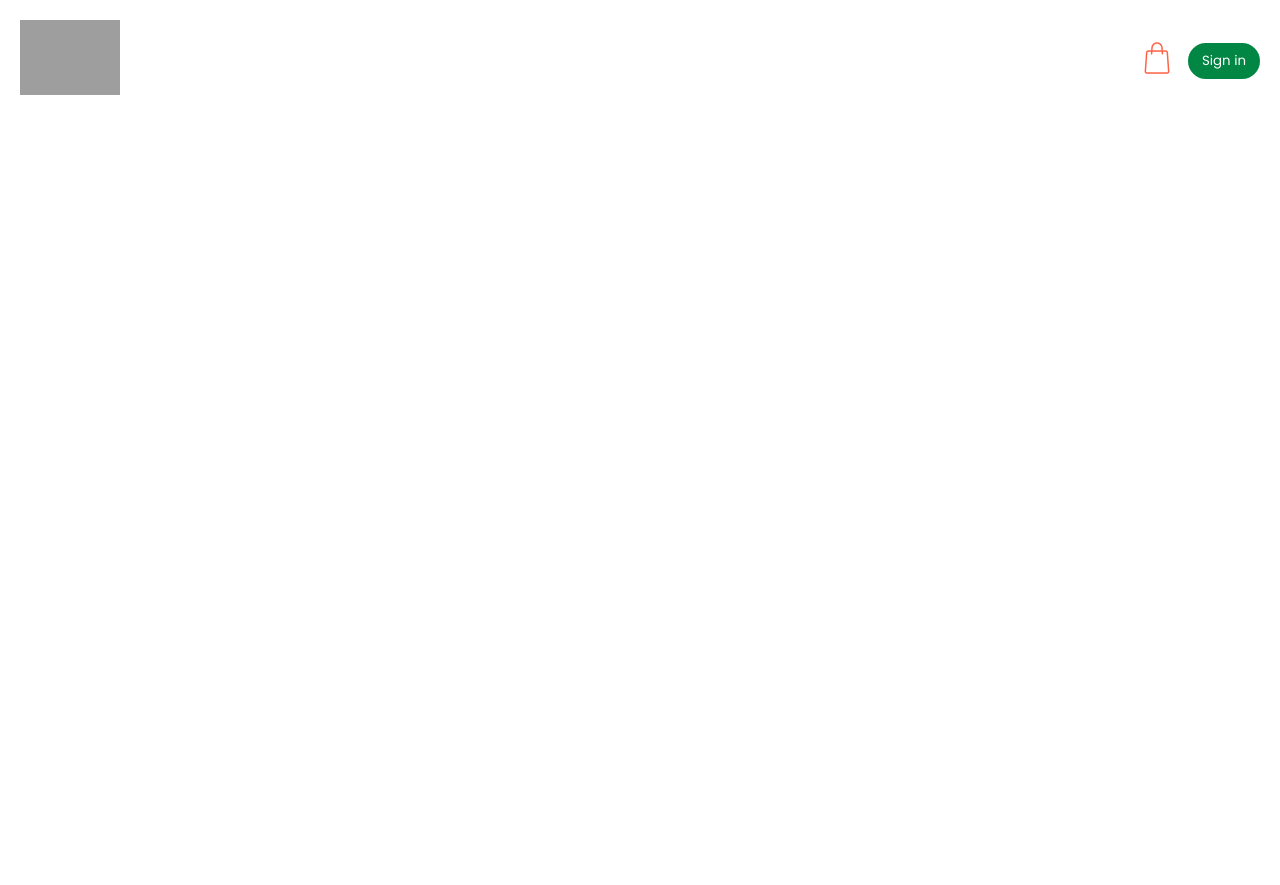
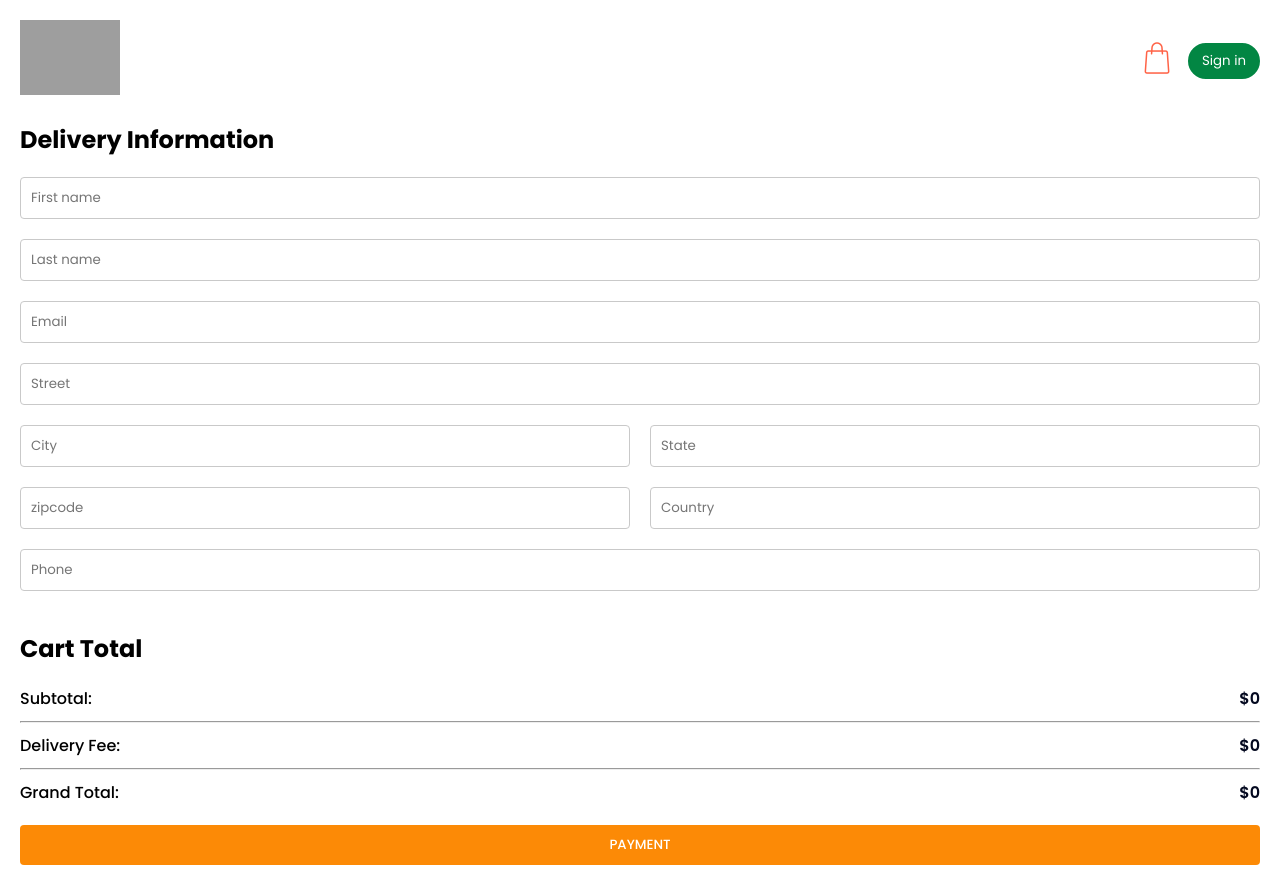
Before and after one commit to devalibello/food-delivery-app, a React (Vite) app in the folder frontend/: page /order in a window 1280 px wide. Before the commit this address had no page. Before the commit the page ends 800 px from the top, so only its background shows below. Built offline with nearby package versions, Linux system fonts and the light colour scheme; grey boxes are pictures that could not be loaded.

Commit message:
Add checkout

```diff
--- a/frontend/src/App.jsx
+++ b/frontend/src/App.jsx
@@ -17,7 +17,7 @@
         <Navbar setShowLogin={setShowLogin}/>
         <Routes>
           <Route path='/' element={<Home />} />
-          <Route path='/placeorder' element={<PlaceOrder />} />
+          <Route path='/order' element={<PlaceOrder />} />
           <Route path='/cart' element={<Cart />} />
         </Routes>
       </div>
--- /dev/null
+++ b/frontend/src/components/CartTotal/CartTotal.css
@@ -0,0 +1,23 @@
+.cart-buttom h2 {
+    margin-top: 20px;
+    margin-bottom: 20px;
+}
+
+.cart-total-section {
+    font-weight: 500;
+}
+
+.cart-total-section hr {
+    margin-top: 10px;
+    margin-bottom: 10px;
+}
+
+.grand-total {
+    color: var(--dark-blue);
+    font-weight: 600;
+}
+
+.cart-total-cal {
+    display: flex;
+    justify-content: space-between;
+}
--- /dev/null
+++ b/frontend/src/components/CartTotal/CartTotal.jsx
@@ -0,0 +1,37 @@
+import React, { useContext } from "react";
+import './CartTotal.css'
+import { StoreContext } from "../../context/StoreContext";
+
+const CartTotal = ({payment, goToPayment}) => {
+    const { getTotalAmount } = useContext(StoreContext)
+
+  return (
+    <div className="cart-buttom">
+      <h2>Cart Total</h2>
+      <div className="cart-total-section">
+        <div className="cart-total-cal">
+          <p>Subtotal:</p>
+          <p className="grand-total">${getTotalAmount()}</p>
+        </div>
+        <hr />
+        <div className="cart-total-cal">
+          <p>Delivery Fee:</p>
+          <p className="grand-total">${getTotalAmount() ? 50 : 0}</p>
+        </div>
+        <hr />
+        <div className="cart-total-cal">
+          <p>Grand Total:</p>
+          <p className="grand-total">
+            ${getTotalAmount() ? getTotalAmount() + 50 : 0}
+          </p>
+        </div>
+      </div>
+      <button onClick={() => goToPayment()} className="checkout-btn">
+        {payment}
+      </button>
+    </div>
+
+  );
+};
+
+export default CartTotal;
--- a/frontend/src/index.css
+++ b/frontend/src/index.css
@@ -12,4 +12,5 @@
   padding: 0px;
   list-style: none;
   font-family: 'Poppins', 'Courier New', Courier, monospace;
+  box-sizing: border-box;
 }
--- a/frontend/src/pages/Cart/Cart.css
+++ b/frontend/src/pages/Cart/Cart.css
@@ -52,30 +52,6 @@
     cursor: pointer;
 }
 
-.cart-buttom h2 {
-    margin-top: 20px;
-    margin-bottom: 10px;
-}
-
-.cart-total-section {
-    font-weight: 500;
-}
-
-.cart-total-section hr {
-    margin-top: 10px;
-    margin-bottom: 10px;
-}
-
-.grand-total {
-    color: var(--dark-blue);
-    font-weight: 600;
-}
-
-.cart-total-cal {
-    display: flex;
-    justify-content: space-between;
-}
-
 .checkout-btn {
     margin-top: 20px;
     padding: 10px;
--- a/frontend/src/pages/Cart/Cart.jsx
+++ b/frontend/src/pages/Cart/Cart.jsx
@@ -3,10 +3,11 @@
 import './Cart.css'
 import { foodList } from '../../assets/assets'
 import { useNavigate } from 'react-router-dom'
+import CartTotal from '../../components/CartTotal/CartTotal'
 
 const Cart = () => {
 
-  const { cartItems, removeFromCart, getTotalAmount } = useContext(StoreContext)
+  const { cartItems, removeFromCart} = useContext(StoreContext)
 
   const navigate = useNavigate()
 
@@ -37,26 +38,7 @@
         }
       })}
       <hr />
-      <div className="cart-buttom">
-        <h2>Cart Total</h2>
-        <div className="cart-total-section">
-          <div className="cart-total-cal">
-            <p>Subtotal:</p>
-            <p className='grand-total'>${getTotalAmount()}</p>
-          </div>
-          <hr />
-          <div className="cart-total-cal">
-            <p>Delivery Fee:</p>
-            <p className='grand-total'>${getTotalAmount() ? 50 : 0}</p>
-          </div>
-          <hr />
-          <div className="cart-total-cal">
-            <p>Grand Total:</p>
-            <p className='grand-total'>${getTotalAmount() ? getTotalAmount() + 50 : 0}</p>
-          </div>
-        </div>
-        <button onClick={() => goToCheckout()} className='checkout-btn'>CHECKOUT</button>
-      </div>
+      <CartTotal payment="CHECKOUT" goToPayment={goToCheckout} />
     </div>
   )
 }
--- a/frontend/src/pages/PlaceOrder/PlaceOrder.css
+++ b/frontend/src/pages/PlaceOrder/PlaceOrder.css
@@ -0,0 +1,31 @@
+.place-order {
+    margin: 20px;
+}
+
+.place-order h2 {
+    margin-bottom: 20px;
+}
+
+.place-order .checkout-form input {
+    padding: 10px;
+    border-radius: 4px;
+    outline: none;
+    border: 1px solid #c9c9c9;
+    margin-bottom: 20px;
+    flex: 1;
+    box-sizing: border-box;
+}
+
+.checkout-form {
+    display: flex;
+    flex-direction: column;
+}
+
+.horizontal-fields {
+    display: flex;
+    gap: 20px;
+}
+
+.dual-input {
+    min-width: 0;
+}
--- a/frontend/src/pages/PlaceOrder/PlaceOrder.jsx
+++ b/frontend/src/pages/PlaceOrder/PlaceOrder.jsx
@@ -1,9 +1,36 @@
 import React from 'react'
+import './PlaceOrder.css'
+import CartTotal from '../../components/CartTotal/CartTotal'
+import { useNavigate } from 'react-router-dom'
 
 const PlaceOrder = () => {
+
+  const navigate = useNavigate()
+
+  const goToPayment = () => {
+    navigate('/payment')
+  }
   return (
-    <div>
-
+    <div className='place-order'>
+    <h2>Delivery Information</h2>
+      <form className="checkout-form">
+        <input type="text" placeholder='First name'/>
+        <input type="text" placeholder='Last name'/>
+        <input type="email" placeholder='Email'/>
+        <input type="text" placeholder='Street'/>
+        <div className="horizontal-fields">
+          <input className='dual-input' type="text" placeholder='City'/>
+          <input className='dual-input' type="text" placeholder='State'/>
+        </div>
+        <div className="horizontal-fields">
+          <input className='dual-input' type="text" placeholder='zipcode'/>
+          <input className='dual-input' type="text" placeholder='Country'/>
+        </div>
+        <input type="text" placeholder='Phone'/>
+      </form>
+      <div className="cart-totals">
+        <CartTotal payment="PAYMENT" goToPayment={goToPayment} />
+      </div>
     </div>
   )
 }
```
